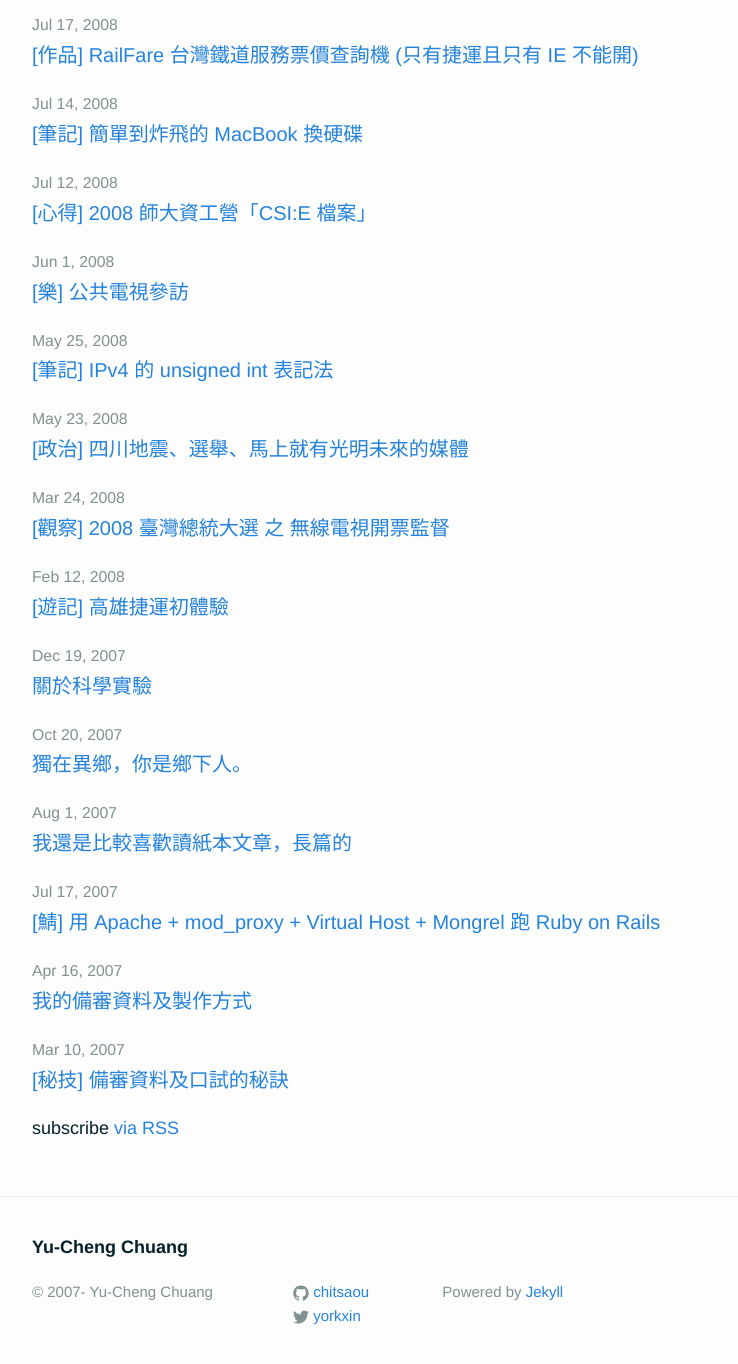
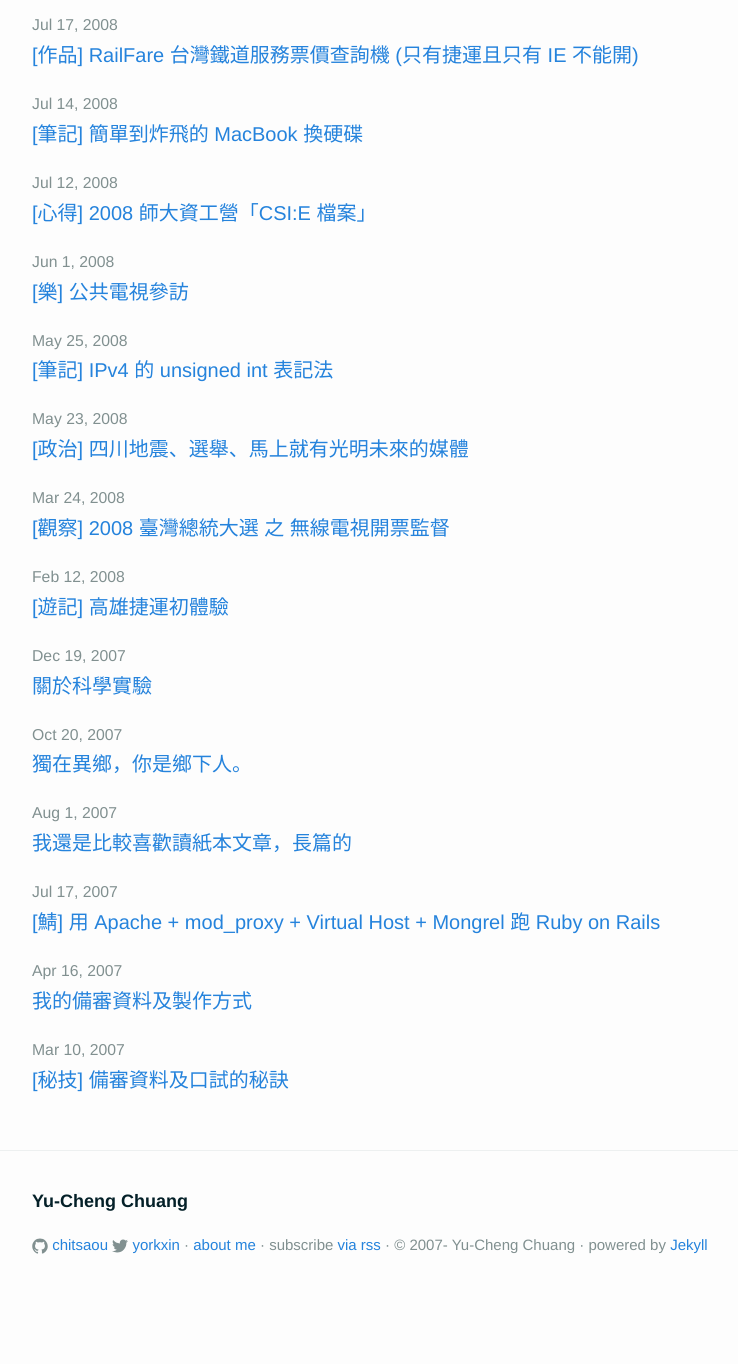
Before and after one commit to godfrey3835/blog, a Jekyll site: the page built from index.html, in a window 1280 px wide and 1400 px high, scrolled down 8192 px. Shown: the top 1364 px of the window, without its empty margins (244-982 px from the left). Built offline with Jekyll 4.4.1, drawn with Linux system fonts in a browser that asks for light colours; Markdown is read by kramdown in place of the engine named in the settings; after the commit the page ends 9503 px from its top, so only the background shows below that.

Commit message:
adjust layout for footer

```diff
--- a/_includes/footer.html
+++ b/_includes/footer.html
@@ -4,17 +4,9 @@
 
     <h2 class="footer-heading">{{ site.title }}</h2>
 
-    <div class="footer-col-wrapper">
-      <div class="footer-col  footer-col-1">
-        <ul class="contact-list">
-          <li>&copy; 2007- {{ site.author }}</li>
-        </ul>
-      </div>
-
-      <div class="footer-col  footer-col-2">
-        <ul class="social-media-list">
+    <div class="footer-wrapper">
+      <p class="text">
         {% if site.github_username %}
-          <li>
         <a href="https://github.com/{{ site.github_username }}">
           <span class="icon  icon--github">
             <svg viewBox="0 0 16 16">
@@ -24,11 +16,9 @@
 
           <span class="username">{{ site.github_username }}</span>
         </a>
-          </li>
         {% endif %}
 
         {% if site.twitter_username %}
-          <li>
         <a href="https://twitter.com/{{ site.twitter_username }}">
           <span class="icon  icon--twitter">
             <svg viewBox="0 0 16 16">
@@ -39,14 +29,23 @@
 
           <span class="username">{{ site.twitter_username }}</span>
         </a>
-          </li>
         {% endif %}
-        </ul>
-      </div>
 
-      <div class="footer-col  footer-col-3">
-        <p class="text">Powered by <a href="http://jekyllrb.com" target="_blank">Jekyll</a></p>
-      </div>
+        &middot;
+
+        <a href="{{ "/about.html" | prepend: site.baseurl }}">about me</a>
+        &middot;
+
+        subscribe <a href="{{ "/feed.xml" | prepend: site.baseurl }}">via rss</a>
+
+        &middot;
+
+        &copy; 2007- {{ site.author }}
+
+        &middot;
+
+        powered by <a href="http://jekyllrb.com" target="_blank">Jekyll</a>
+      </p>
     </div>
 
   </div>
--- a/_sass/_layout.scss
+++ b/_sass/_layout.scss
@@ -107,10 +107,9 @@
     margin-left: 0;
 }
 
-.footer-col-wrapper {
+.footer-wrapper {
     font-size: 15px;
     color: $grey-color;
-    margin-left: -$spacing-unit / 2;
     @extend %clearfix;
 }
 
--- a/index.html
+++ b/index.html
@@ -18,6 +18,4 @@ layout: default
     {% endfor %}
   </ul>
 
-  <p class="rss-subscribe">subscribe <a href="{{ "/feed.xml" | prepend: site.baseurl }}">via RSS</a></p>
-
 </div>
```
Lines whose indentation alone changed are shown as unchanged.
